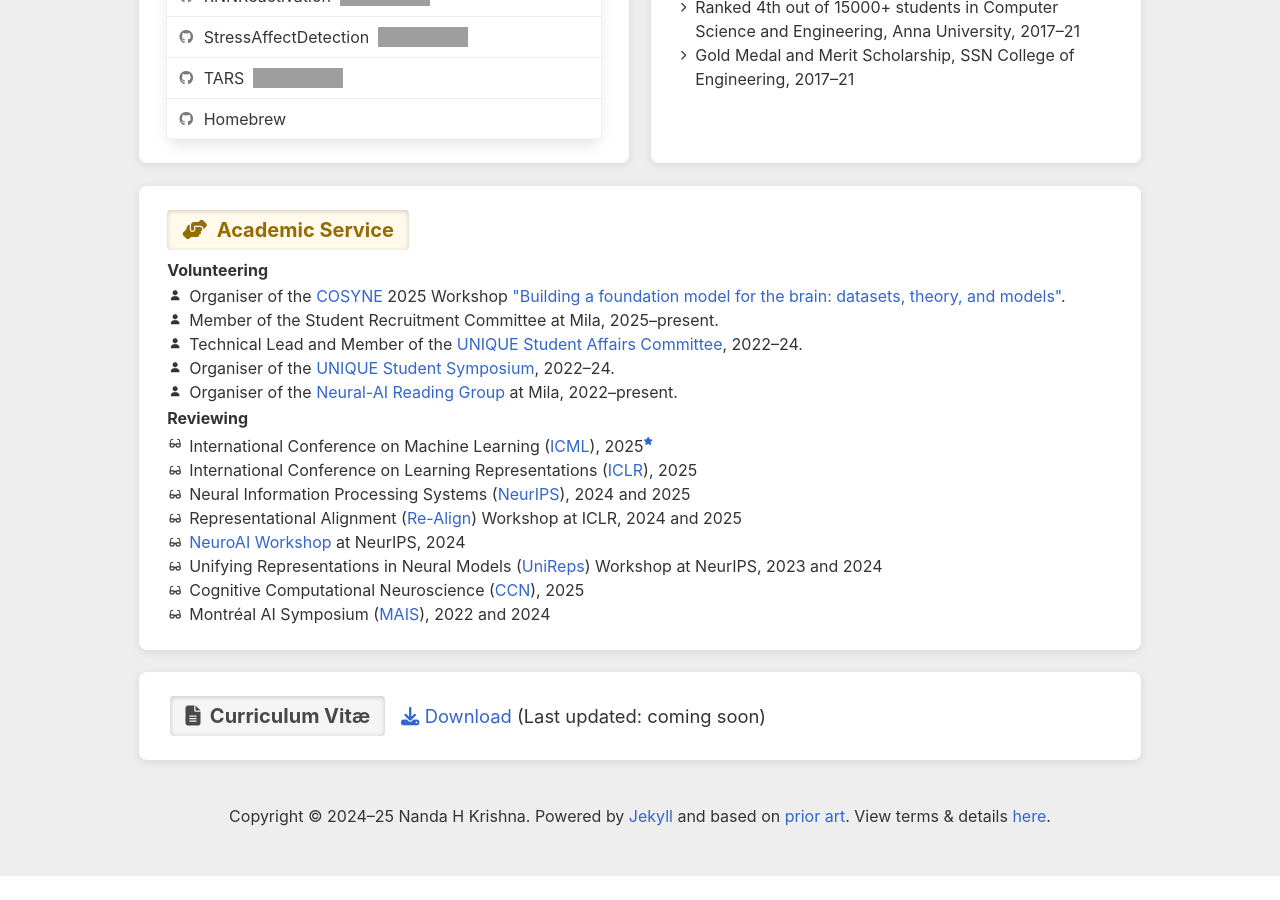
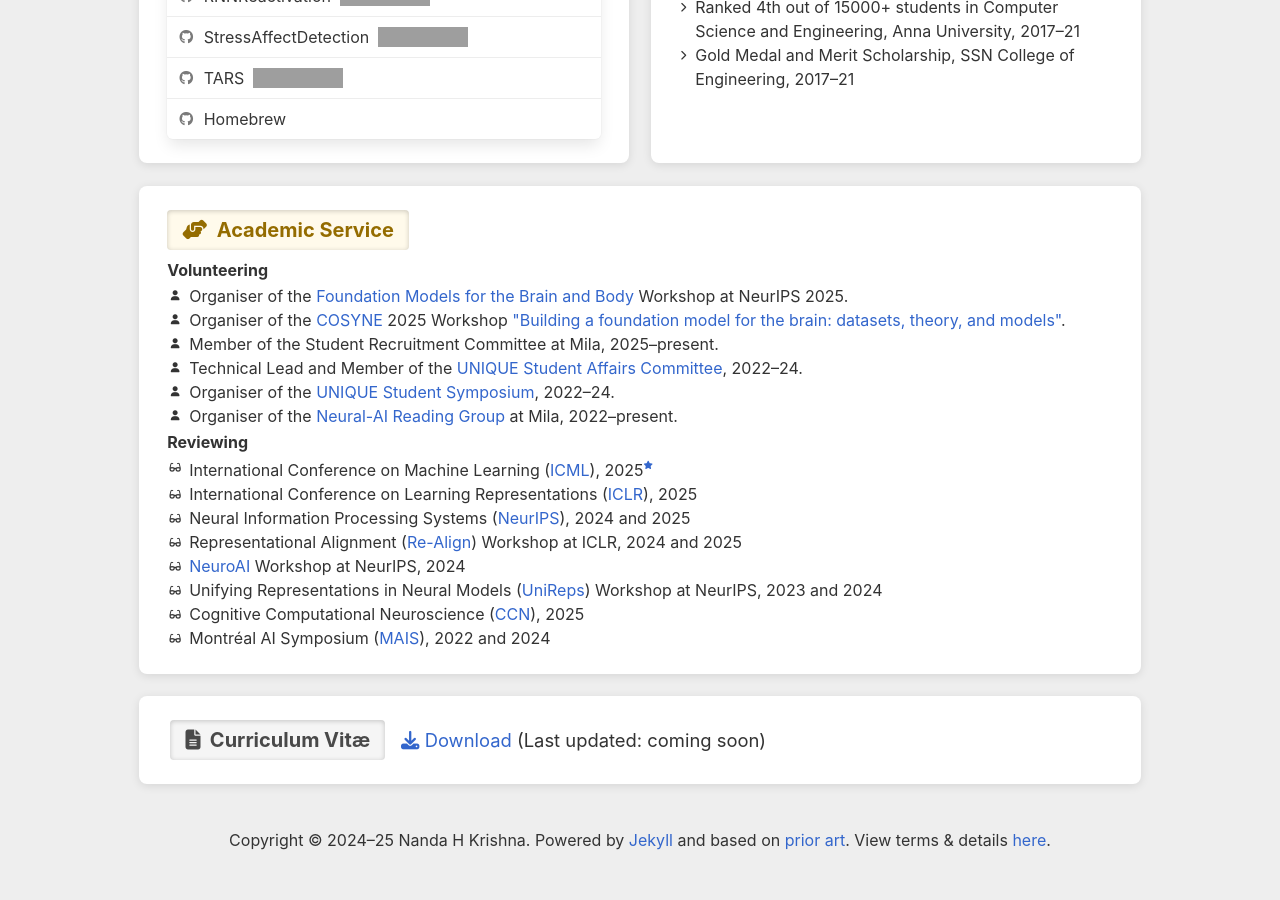
Before and after one commit to nandahkrishna/nandahkrishna.github.io, a Jekyll site: the page built from _pages/about.html, in a window 1280 px wide and 900 px high, scrolled down 1868 px. Built offline with Jekyll 4.4.1, drawn with Linux system fonts in a browser that asks for light colours; a script that is not in the unit is left out; before the commit the page ends 2744 px from its top, so only the background shows below that; some of the changed text lies outside the part shown; grey boxes are pictures that could not be loaded.

Commit message:
Add NeurIPS 2025 Workshop

```diff
--- a/_data/news.yml
+++ b/_data/news.yml
@@ -1,3 +1,6 @@
+- date: 2025-07-04
+  news: "Our workshop on <a href='https://brainbodyfm-workshop.github.io' target='_blank' rel='noopener noreferrer'>Foundation Models for the Brain and Body</a> was accepted to NeurIPS 2025! 🎉"
+
 - date: 2025-04-02
   news: "I co-organised the <a href='https://www.cosyne.org' target='_blank' rel='noopener noreferrer'>COSYNE</a> 2025 <a href='https://neurofm-workshop.github.io' target='_blank' rel='noopener noreferrer'>Workshop on Foundation Models for Neuroscience</a>. 🧠"
 
--- a/_data/service.yml
+++ b/_data/service.yml
@@ -1,4 +1,5 @@
 volunteering:
+  - "Organiser of the <a href='https://brainbodyfm-workshop.github.io' target='_blank' rel='noopener noreferrer'>Foundation Models for the Brain and Body</a> Workshop at NeurIPS 2025."
   - "Organiser of the <a href='https://cosyne.org' target='_blank' rel='noopener noreferrer'>COSYNE</a> 2025 Workshop <a href='https://neurofm-workshop.github.io' target='_blank' rel='noopener noreferrer'>\"Building a foundation model for the brain: datasets, theory, and models\"</a>."
   - Member of the Student Recruitment Committee at Mila, 2025–present.
   - Technical Lead and Member of the <a href='https://unique-students.github.io' target='_blank' rel='noopener noreferrer'>UNIQUE Student Affairs Committee</a>, 2022–24.
@@ -10,7 +11,7 @@ reviewing:
   - International Conference on Learning Representations (<a href='https://iclr.cc' target='_blank' rel='noopener noreferrer'>ICLR</a>), 2025
   - Neural Information Processing Systems (<a href='https://neurips.cc' target='_blank' rel='noopener noreferrer'>NeurIPS</a>), 2024 and 2025
   - Representational Alignment (<a href='https://representational-alignment.github.io' target='_blank' rel='noopener noreferrer'>Re-Align</a>) Workshop at ICLR, 2024 and 2025
-  - <a href='https://neuroai-workshop.github.io' target='_blank' rel='noopener noreferrer'>NeuroAI Workshop</a> at NeurIPS, 2024
+  - <a href='https://neuroai-workshop.github.io' target='_blank' rel='noopener noreferrer'>NeuroAI</a> Workshop at NeurIPS, 2024
   - Unifying Representations in Neural Models (<a href='https://unireps.org' target='_blank' rel='noopener noreferrer'>UniReps</a>) Workshop at NeurIPS, 2023 and 2024
   - Cognitive Computational Neuroscience (<a href='https://ccneuro.org' target='_blank' rel='noopener noreferrer'>CCN</a>), 2025
   - Montréal AI Symposium (<a href='https://montrealaisymposium.wordpress.com' target='_blank' rel='noopener noreferrer'>MAIS</a>), 2022 and 2024
```
